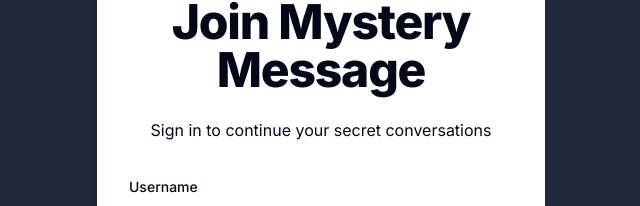
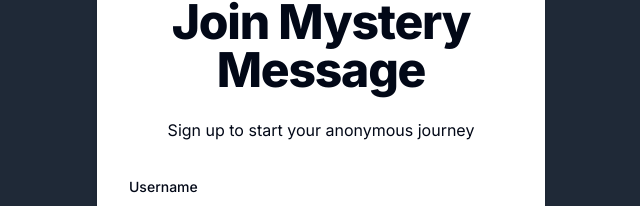
Before and after one commit to AkashJana18/nextjs-project, a Next.js app: page /sign-up in a window 1280 px wide. Shown: the part 122-328 px from the top of the page, without its empty margins (319-959 px from the left). Built offline with nearby package versions, Linux system fonts and the light colour scheme.

Commit message:
sign-up page

```diff
--- a/src/app/(auth)/sign-up/page.tsx
+++ b/src/app/(auth)/sign-up/page.tsx
@@ -96,7 +96,7 @@
           <h1 className="text-4xl font-extrabold tracking-tight lg:text-5xl mb-6">
             Join Mystery Message
           </h1>
-          <p className="mb-4">Sign in to continue your secret conversations</p>
+          <p className="mb-4">Sign up to start your anonymous journey</p>
         </div>
         <Form {...form}>
           <form onSubmit={form.handleSubmit(onSubmit)} className="space-y-6">
```
